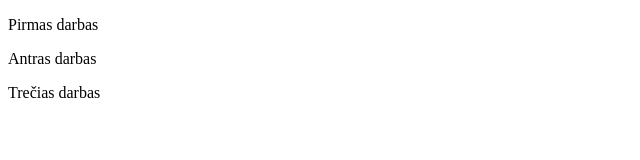
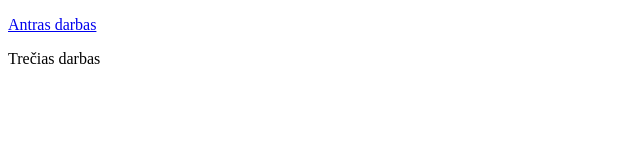
Before and after one commit to jpetrauskas/jpetrauskas.github.io, a plain HTML site: page index.html in a window 1280 px wide. Shown: the whole page, without its empty margins (0-640 px from the left). Drawn offline with Linux system fonts and the light colour scheme.

Commit message:
Update index.html

```diff
--- a/index.html
+++ b/index.html
@@ -4,8 +4,8 @@
         <meta charset="utf-8">
     </head>
     <body>
-	<p> Pirmas darbas </p>
-	<p> Antras darbas </p>
+	    <p>  <a href="pirmas/kelione.html> Pirmas darbas </a> </p>
+		    <p>  <a href="antras/receptai.html> Antras darbas  </a> </p>
 	<p> Trečias darbas </p>
 	</body>
 	</html>
```
